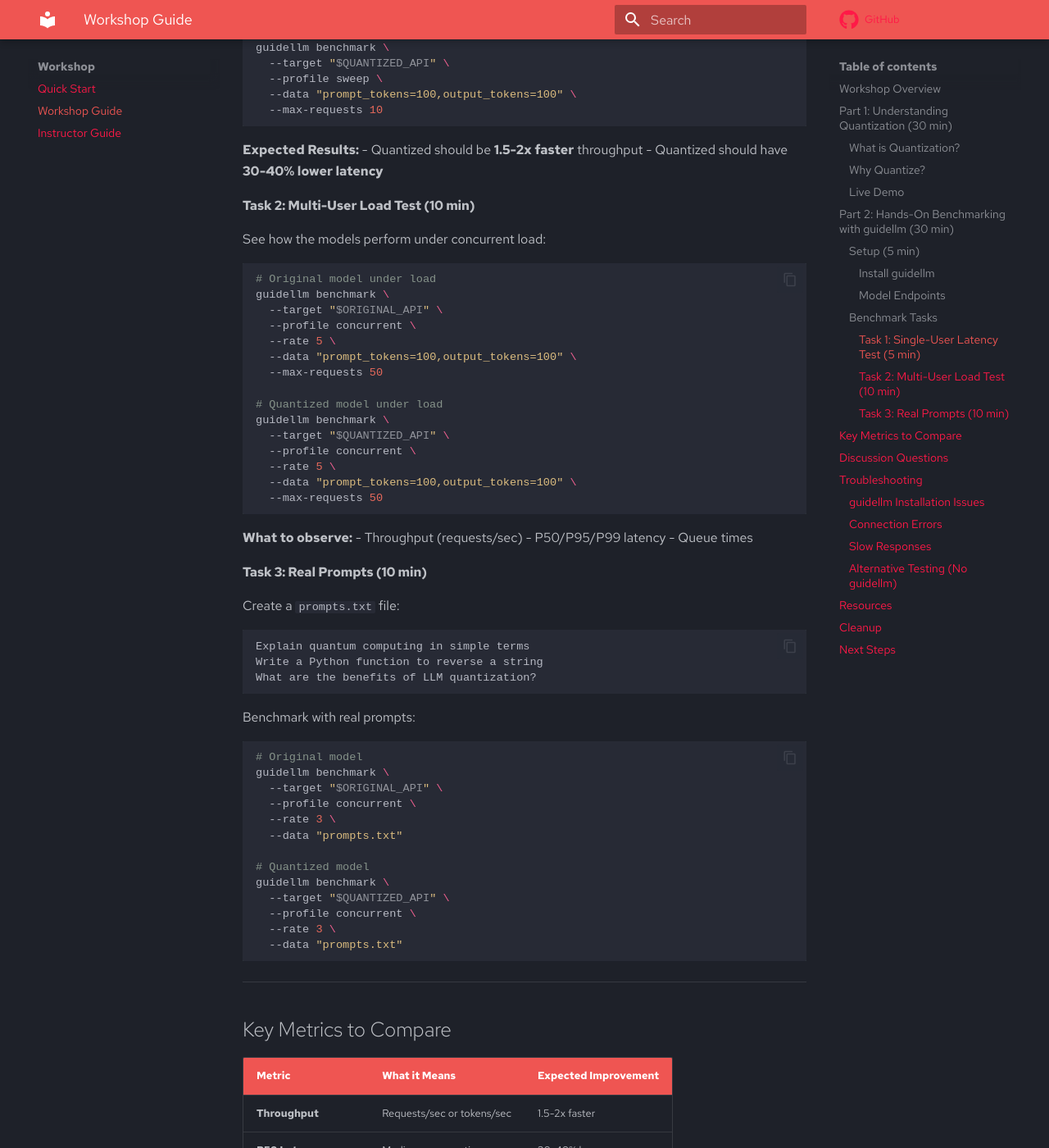
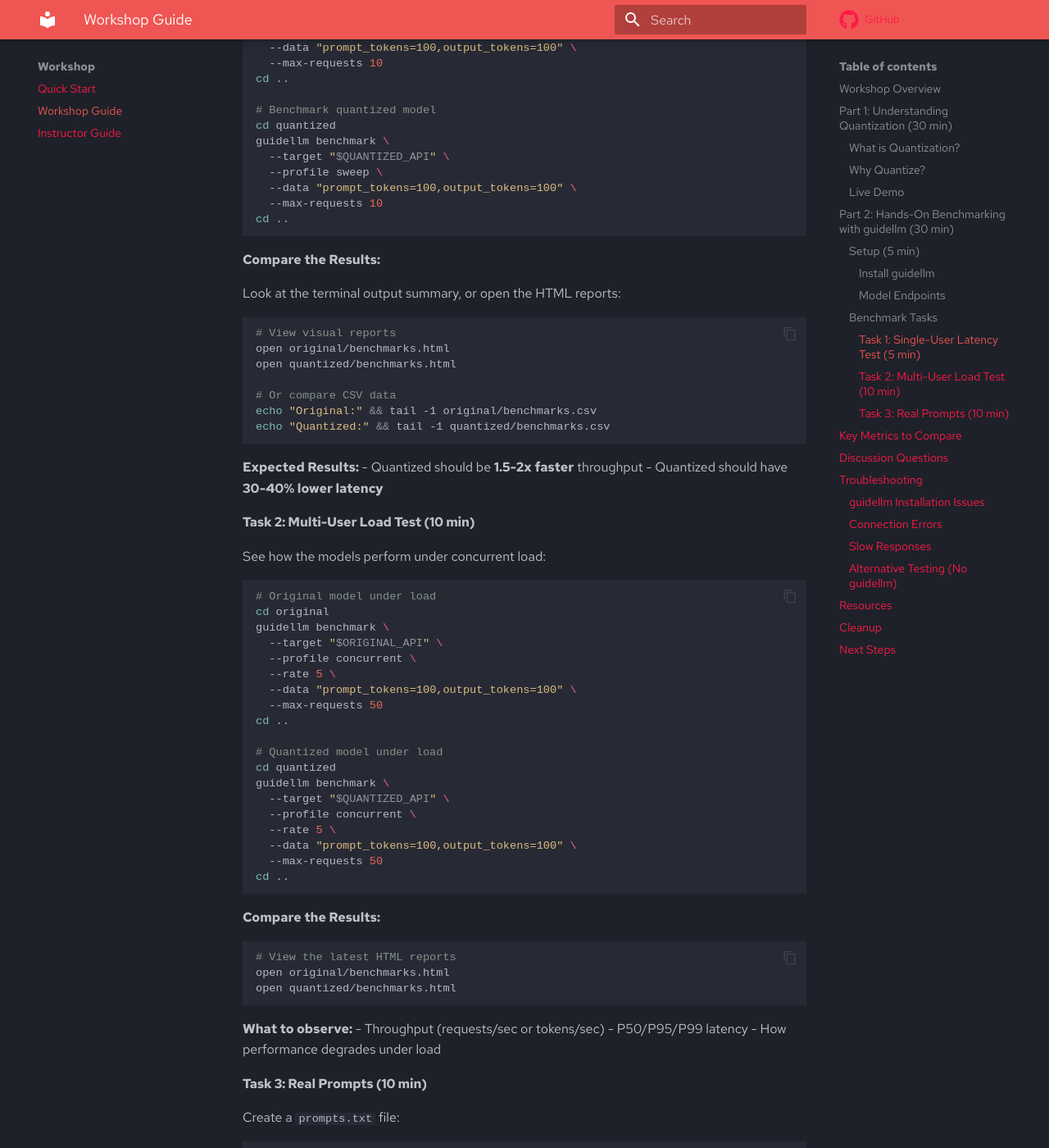
Before and after one commit to soyr-redhat/boston-tech-week-26-llm-compressor, an MkDocs documentation site: the page built from docs/workshop-guide.md, in a window 1280 px wide and 1400 px high, scrolled down 2311 px. Shown: the whole window at 82% size. Built offline with MkDocs 1.6.1 and Material for MkDocs 9.7.7, drawn with Linux system fonts in a browser that asks for light colours; some web fonts are replaced; comment, search, counter and statistics services are not loaded; some of the changed text lies outside the part shown.

Commit message:
add comparison workflow using separate output directories and html reports

````diff
--- a/docs/workshop-guide.md
+++ b/docs/workshop-guide.md
@@ -89,19 +89,39 @@ export QUANTIZED_API="https://vllm-quantized.apps.ocp.ntdrq.sandbox503.opentlc.c
 Test how fast each model responds to a single user:
 
 ```bash
+# Create directories for results
+mkdir -p original quantized
+
 # Benchmark original model
+cd original
 guidellm benchmark \
   --target "$ORIGINAL_API" \
   --profile sweep \
   --data "prompt_tokens=100,output_tokens=100" \
   --max-requests 10
+cd ..
 
 # Benchmark quantized model
+cd quantized
 guidellm benchmark \
   --target "$QUANTIZED_API" \
   --profile sweep \
   --data "prompt_tokens=100,output_tokens=100" \
   --max-requests 10
+cd ..
+```
+
+**Compare the Results:**
+
+Look at the terminal output summary, or open the HTML reports:
+```bash
+# View visual reports
+open original/benchmarks.html
+open quantized/benchmarks.html
+
+# Or compare CSV data
+echo "Original:" && tail -1 original/benchmarks.csv
+echo "Quantized:" && tail -1 quantized/benchmarks.csv
 ```
 
 **Expected Results:**
@@ -114,26 +134,38 @@ See how the models perform under concurrent load:
 
 ```bash
 # Original model under load
+cd original
 guidellm benchmark \
   --target "$ORIGINAL_API" \
   --profile concurrent \
   --rate 5 \
   --data "prompt_tokens=100,output_tokens=100" \
   --max-requests 50
+cd ..
 
 # Quantized model under load
+cd quantized
 guidellm benchmark \
   --target "$QUANTIZED_API" \
   --profile concurrent \
   --rate 5 \
   --data "prompt_tokens=100,output_tokens=100" \
   --max-requests 50
+cd ..
+```
+
+**Compare the Results:**
+
+```bash
+# View the latest HTML reports
+open original/benchmarks.html
+open quantized/benchmarks.html
 ```
 
 **What to observe:**
-- Throughput (requests/sec)
+- Throughput (requests/sec or tokens/sec)
 - P50/P95/P99 latency
-- Queue times
+- How performance degrades under load
 
 #### Task 3: Real Prompts (10 min)
 
@@ -149,19 +181,33 @@ Benchmark with real prompts:
 
 ```bash
 # Original model
+cd original
 guidellm benchmark \
   --target "$ORIGINAL_API" \
   --profile concurrent \
   --rate 3 \
-  --data "prompts.txt"
+  --data "../prompts.txt"
+cd ..
 
 # Quantized model
+cd quantized
 guidellm benchmark \
   --target "$QUANTIZED_API" \
   --profile concurrent \
   --rate 3 \
-  --data "prompts.txt"
+  --data "../prompts.txt"
+cd ..
 ```
+
+**Compare Quality + Performance:**
+
+```bash
+# View detailed reports
+open original/benchmarks.html
+open quantized/benchmarks.html
+```
+
+Notice: the quantized model is faster AND produces similar quality responses!
 
 ---
 
````
Also changed, not shown: QUICK_START.md (+16 -2 lines), WORKSHOP_GUIDE.md (+50 -4 lines).
